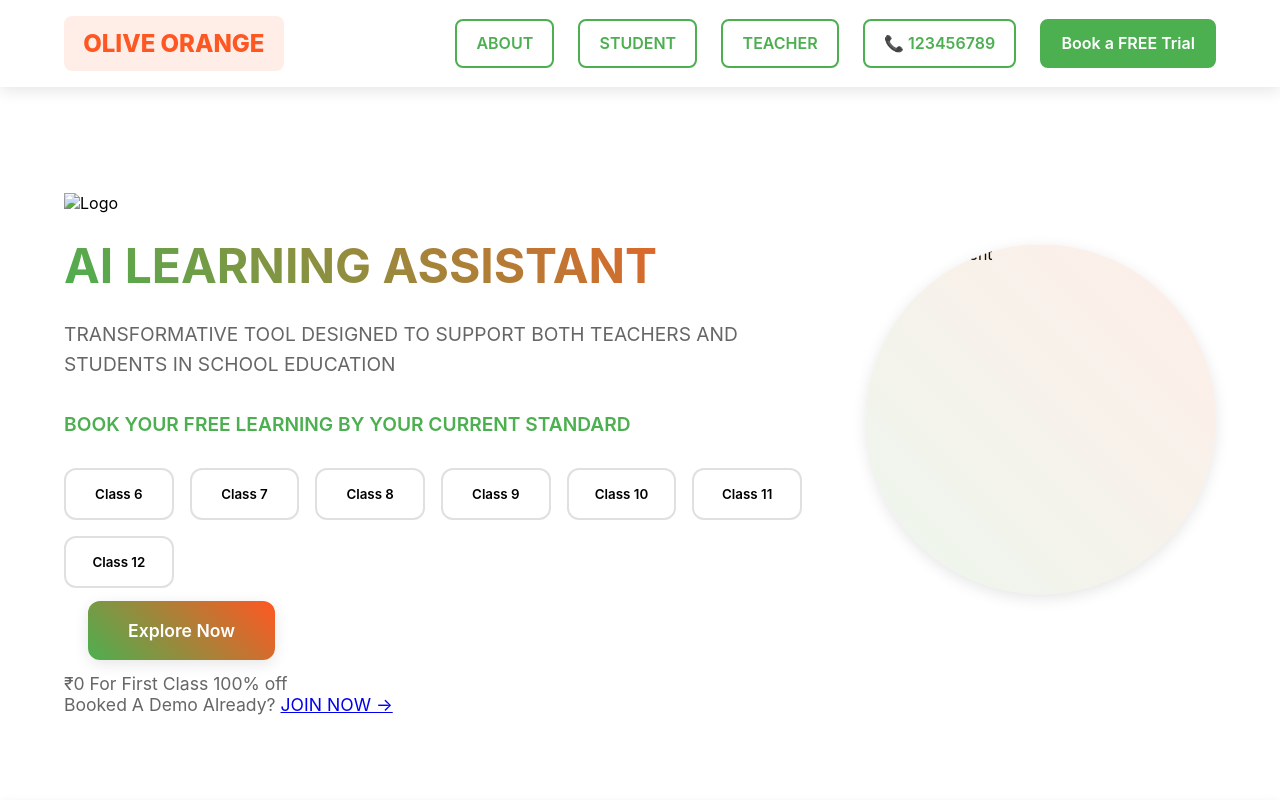
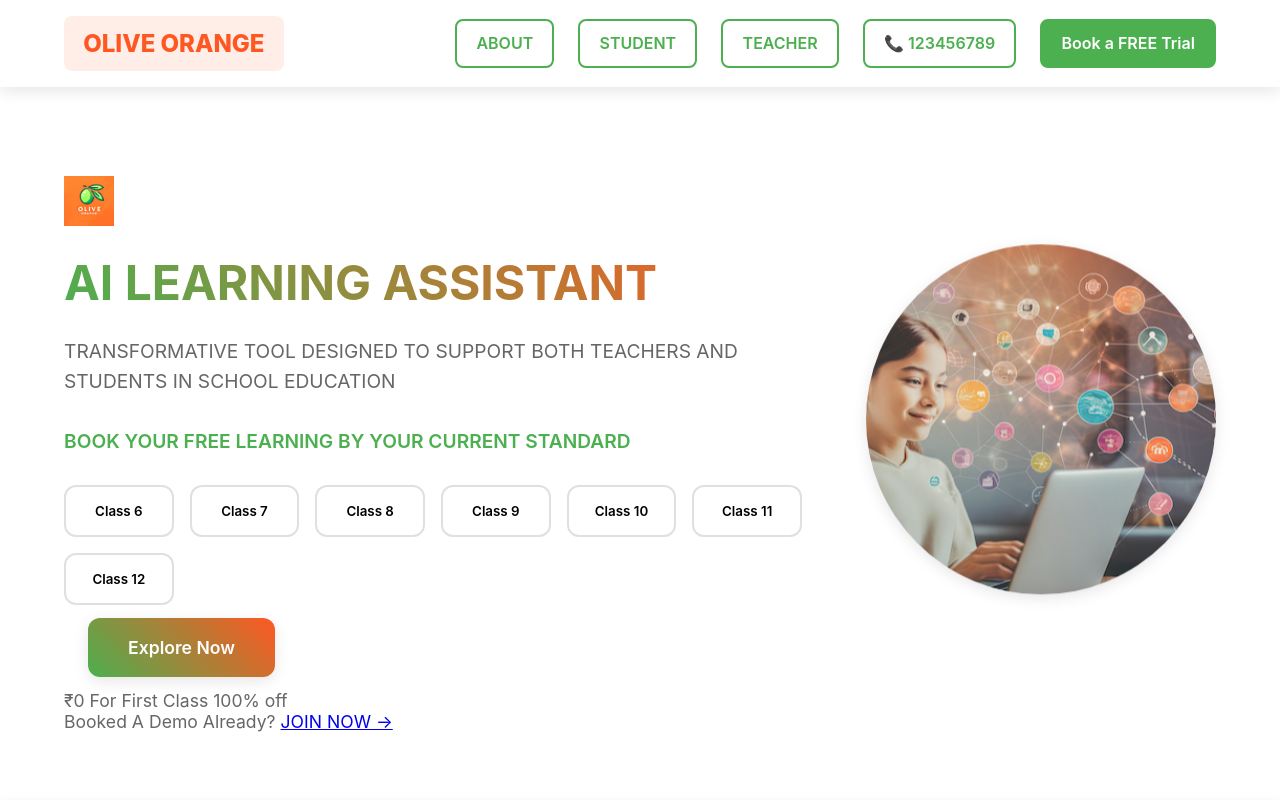
Before and after one commit to BodaKalyanSingh/oliveorange_frontend, a plain HTML site: page index.html in a window 1280 px wide. Shown: the top 800 px of the page. Drawn offline with nearby package versions, Linux system fonts and the light colour scheme.

Commit message:
Update index.html

```diff
--- a/index.html
+++ b/index.html
@@ -375,7 +375,7 @@
 
     <div class="main-content">
         <div class="left-section">
-            <img src="Assests/olive_orange_logo.png" alt="Logo" class="company-logo">
+            <img src="Assets/olive_orange_logo.png" alt="Logo" class="company-logo">
             <h1>AI LEARNING ASSISTANT</h1>
             <p class="subtitle">TRANSFORMATIVE TOOL DESIGNED TO SUPPORT BOTH TEACHERS AND STUDENTS IN SCHOOL EDUCATION</p>
 
@@ -406,7 +406,7 @@
 
         <div class="image-container">
             <div class="circle-bg"></div>
-            <img src="Assests/AI-students.jpeg" alt="Happy student" class="student-image">
+            <img src="Assets/AI-students.jpeg" alt="Happy student" class="student-image">
         </div>
     </div>
     <section id="about" class="about-section">
```
